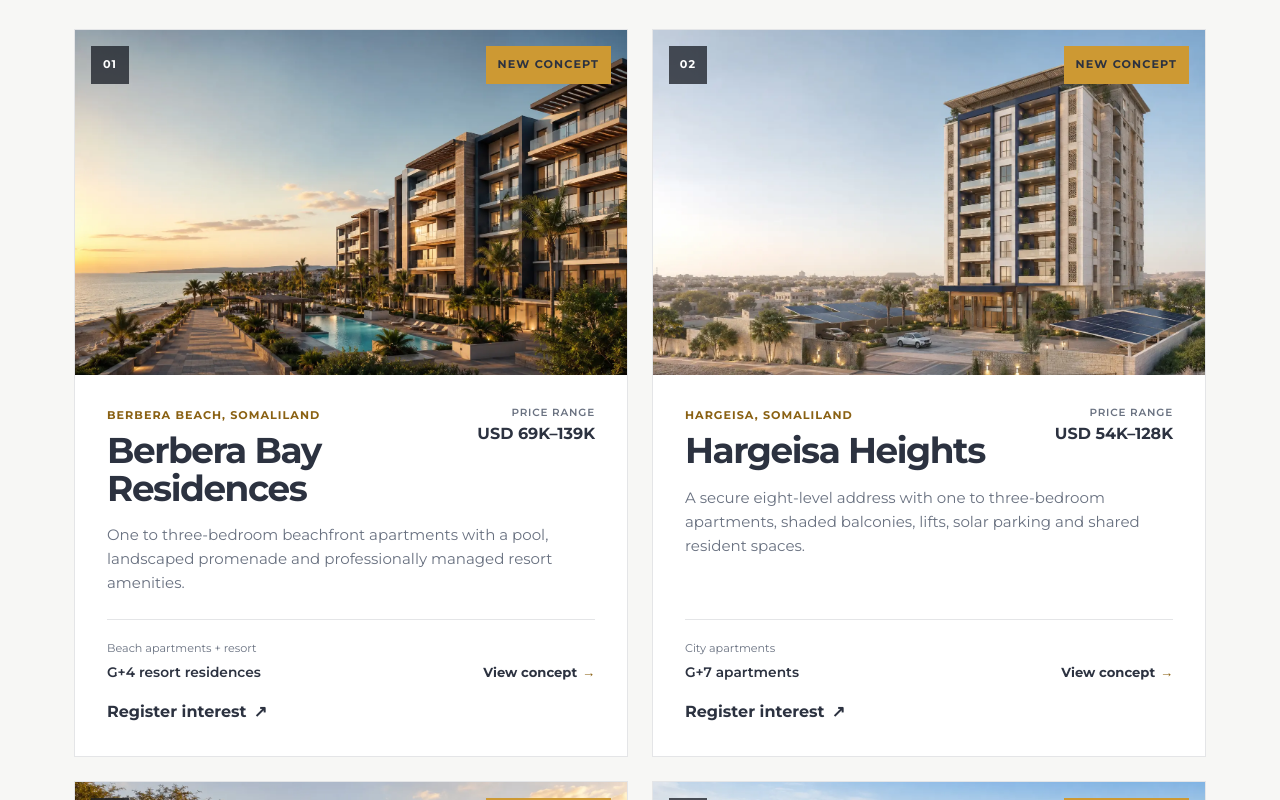
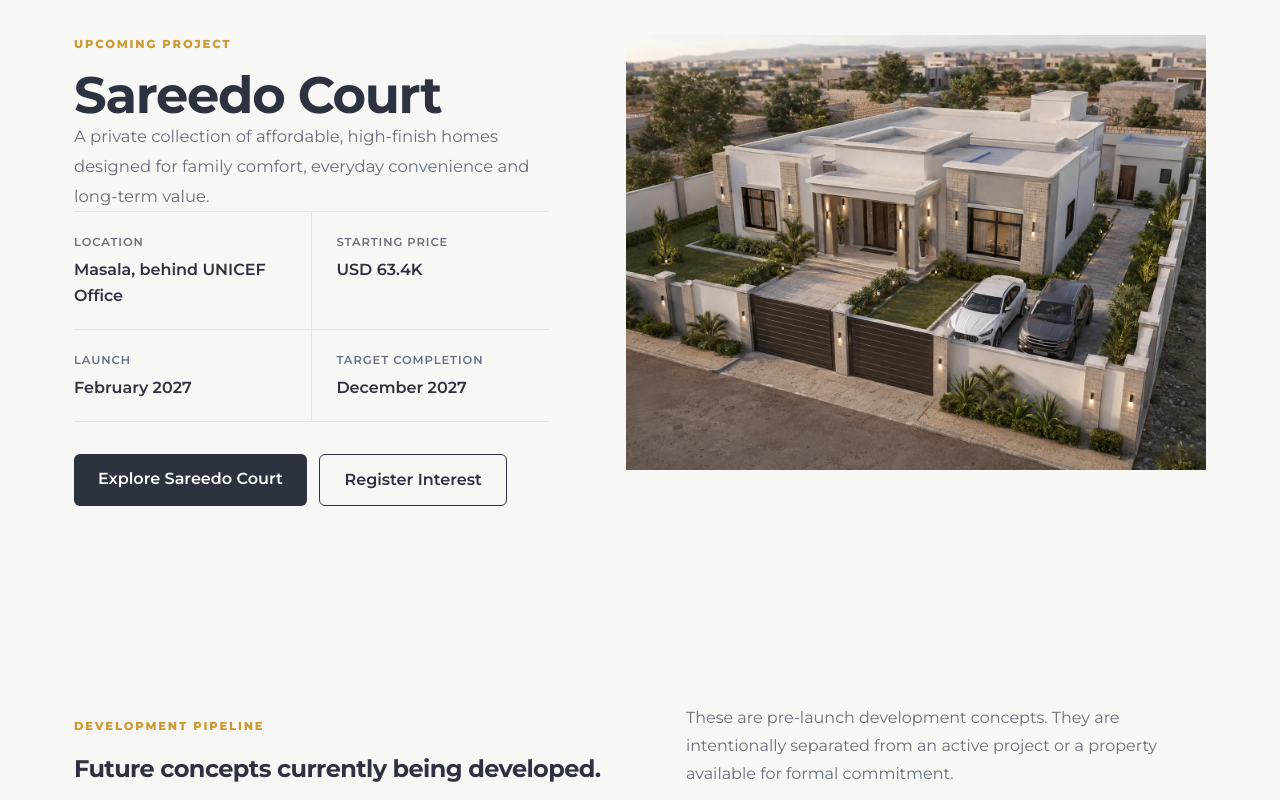
Before and after one commit to degaantechy/Degaan-Frontend, a Next.js app: page /developments in a window 1280 px wide. Shown: the part 720-1520 px from the top of the page. Built offline with nearby package versions, Linux system fonts and the light colour scheme; no server answers.

Commit message:
Separate active development from future concepts

```diff
--- a/pages/developments.js
+++ b/pages/developments.js
@@ -1,4 +1,6 @@
 import Head from 'next/head'
+import Image from 'next/image'
+import Link from 'next/link'
 
 import DevelopmentCard from '../components/DevelopmentCard'
 import { useLanguage } from '../contexts/LanguageContext'
@@ -23,17 +25,39 @@ export default function Developments() {
         </div>
       </section>
 
+      <section className="subpage-section">
+        <div className="container subpage-split">
+          <div>
+            <p className="upgrade-kicker">{language === 'so' ? 'Mashruuc soo socda' : 'Upcoming project'}</p>
+            <h2>Sareedo Court</h2>
+            <p className="section-lead">{t('sareedo.lead')}</p>
+            <dl className="project-specs">
+              <div><dt>{t('sareedo.location')}</dt><dd>{t('sareedo.locationValue')}</dd></div>
+              <div><dt>{t('sareedo.startingPrice')}</dt><dd>USD 63.4K</dd></div>
+              <div><dt>{t('sareedo.launch')}</dt><dd>{t('sareedo.launchValue')}</dd></div>
+              <div><dt>{t('sareedo.completion')}</dt><dd>{t('sareedo.completionValue')}</dd></div>
+            </dl>
+            <div className="subpage-actions">
+              <Link href="/projects/sareedo-court" className="btn-primary">{language === 'so' ? 'Arag Sareedo Court' : 'Explore Sareedo Court'}</Link>
+              <Link href="/contact?project=sareedo-court" className="btn-secondary">{t('sareedo.register')}</Link>
+            </div>
+          </div>
+          <Image src="/images/projects/sareedo-court/residence.webp" alt={t('sareedo.heroAlt')} width={1448} height={1086} style={{ width: '100%', height: 'auto' }} />
+        </div>
+      </section>
+
       <section className="projects-showcase developments-listing">
         <div className="container">
+          <div className="section-heading-upgrade">
+            <div>
+              <p className="upgrade-kicker">{language === 'so' ? 'Development pipeline' : 'Development pipeline'}</p>
+              <h2>{language === 'so' ? 'Fikradaha mustaqbalka ee hadda la horumarinayo.' : 'Future concepts currently being developed.'}</h2>
+            </div>
+            <p>{language === 'so' ? 'Qaybtani waxay muujinaysaa fikrado pre-launch ah. Waxay ka duwan yihiin mashruuc la bilaabay ama hanti diyaar u ah heshiis.' : 'These are pre-launch development concepts. They are intentionally separated from an active project or a property available for formal commitment.'}</p>
+          </div>
           <div className="developments-grid">
             {developments.map((project, index) => (
-              <DevelopmentCard
-                key={project.slug}
-                project={project}
-                index={index}
-                language={language}
-                priority={index < 2}
-              />
+              <DevelopmentCard key={project.slug} project={project} index={index} language={language} priority={index < 2} />
             ))}
           </div>
           <p className="concept-note">{t('home.conceptNote')}</p>
```
